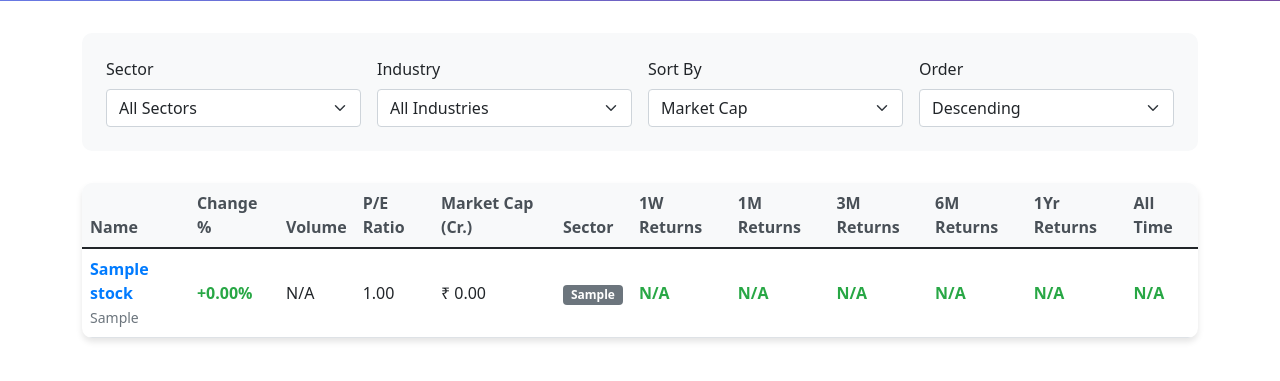
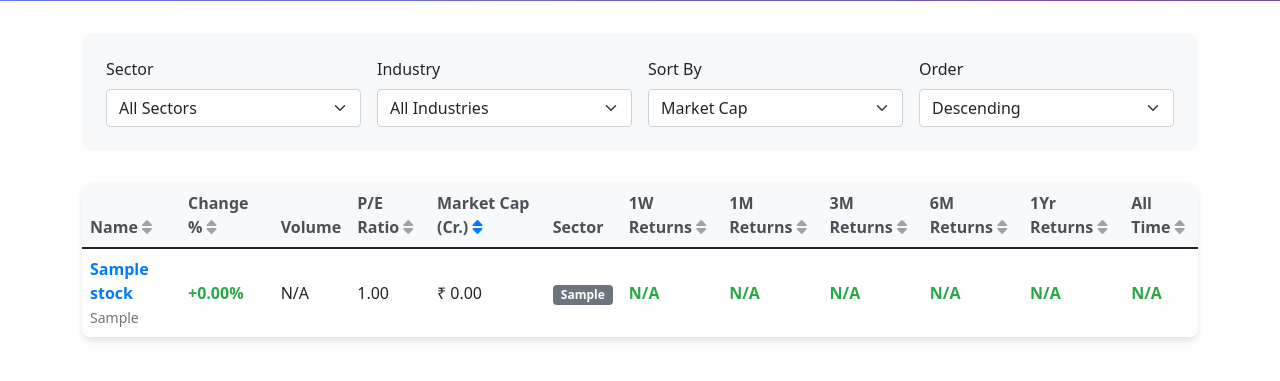
Before and after one commit to gurudayal37/indian-stock-ai-chatbot, a FastAPI app: page /all-stocks-list in a window 1280 px wide. Shown: the part 189-570 px from the top of the page. Run offline with FastAPI, Linux system fonts and the light colour scheme; tables that the repository leaves empty hold one stand-in row (values such as "Sample post").

Commit message:
feat: Add comprehensive sorting functionality to all return columns
- Add clickable sortable headers for all return columns (1W, 1M, 3M, 6M, 1Y, All-time)
- Include return columns in sort dropdown menu
- Add visual feedback with hover effects and active state styling
- Implement smart sorting logic that handles null/undefined return values
- Toggle sort order when clicking same header, set to desc for new headers
- Add proper CSS styling for sortable headers with Font Awesome icons
- Update JavaScript to handle return field sorting correctly

Features:
- Click any return column header to sort by that metric
- Visual indicators show which column is currently sorted
- Smooth hover effects and transitions
- Handles missing data gracefully (treats as 0 for sorting)
- Maintains existing dropdown sorting functionality

```diff
--- a/app/templates/all_stocks_list.html
+++ b/app/templates/all_stocks_list.html
@@ -36,6 +36,25 @@
         .sector-badge {
             font-size: 0.75rem;
             padding: 0.25rem 0.5rem;
+        }
+        .sortable {
+            cursor: pointer;
+            user-select: none;
+            position: relative;
+        }
+        .sortable:hover {
+            background-color: #e9ecef;
+        }
+        .sortable i {
+            opacity: 0.5;
+            transition: opacity 0.2s;
+        }
+        .sortable:hover i {
+            opacity: 1;
+        }
+        .sortable.active i {
+            opacity: 1;
+            color: #007bff;
         }
         .loading-spinner {
             display: none;
@@ -115,6 +134,12 @@
                         <option value="pe_ratio">P/E Ratio</option>
                         <option value="pb_ratio">P/B Ratio</option>
                         <option value="change_percent">Change %</option>
+                        <option value="returns_1w">1W Returns</option>
+                        <option value="returns_1m">1M Returns</option>
+                        <option value="returns_3m">3M Returns</option>
+                        <option value="returns_6m">6M Returns</option>
+                        <option value="returns_1y">1Yr Returns</option>
+                        <option value="returns_all_time">All Time Returns</option>
                         <option value="name">Name</option>
                     </select>
                 </div>
@@ -142,18 +167,18 @@
                 <table class="table table-hover mb-0">
                     <thead>
                         <tr>
-                            <th>Name</th>
-                            <th>Change %</th>
+                            <th class="sortable" data-sort="name">Name <i class="fas fa-sort"></i></th>
+                            <th class="sortable" data-sort="change_percent">Change % <i class="fas fa-sort"></i></th>
                             <th>Volume</th>
-                            <th>P/E Ratio</th>
-                            <th>Market Cap (Cr.)</th>
+                            <th class="sortable" data-sort="pe_ratio">P/E Ratio <i class="fas fa-sort"></i></th>
+                            <th class="sortable" data-sort="market_cap">Market Cap (Cr.) <i class="fas fa-sort"></i></th>
                             <th>Sector</th>
-                            <th>1W Returns</th>
-                            <th>1M Returns</th>
-                            <th>3M Returns</th>
-                            <th>6M Returns</th>
-                            <th>1Yr Returns</th>
-                            <th>All Time</th>
+                            <th class="sortable" data-sort="returns_1w">1W Returns <i class="fas fa-sort"></i></th>
+                            <th class="sortable" data-sort="returns_1m">1M Returns <i class="fas fa-sort"></i></th>
+                            <th class="sortable" data-sort="returns_3m">3M Returns <i class="fas fa-sort"></i></th>
+                            <th class="sortable" data-sort="returns_6m">6M Returns <i class="fas fa-sort"></i></th>
+                            <th class="sortable" data-sort="returns_1y">1Yr Returns <i class="fas fa-sort"></i></th>
+                            <th class="sortable" data-sort="returns_all_time">All Time <i class="fas fa-sort"></i></th>
                         </tr>
                     </thead>
                     <tbody id="stocksTableBody">
@@ -193,6 +218,7 @@
                 filteredStocks = [...allStocks];
                 renderStocks();
                 updatePagination();
+                updateActiveHeader();
             } catch (error) {
                 console.error('Error loading stocks:', error);
                 alert('Error loading stocks data. Please try again.');
@@ -224,6 +250,29 @@
             document.getElementById('industryFilter').addEventListener('change', filterAndSortStocks);
             document.getElementById('sortBy').addEventListener('change', filterAndSortStocks);
             document.getElementById('sortOrder').addEventListener('change', filterAndSortStocks);
+
+            // Add click listeners to sortable headers
+            document.querySelectorAll('.sortable').forEach(header => {
+                header.addEventListener('click', function() {
+                    const sortField = this.getAttribute('data-sort');
+                    const currentSort = document.getElementById('sortBy').value;
+                    const currentOrder = document.getElementById('sortOrder').value;
+
+                    // If clicking the same field, toggle order; otherwise set to desc
+                    if (currentSort === sortField) {
+                        document.getElementById('sortOrder').value = currentOrder === 'asc' ? 'desc' : 'asc';
+                    } else {
+                        document.getElementById('sortBy').value = sortField;
+                        document.getElementById('sortOrder').value = 'desc';
+                    }
+
+                    // Update active header styling
+                    updateActiveHeader();
+
+                    // Apply sorting
+                    filterAndSortStocks();
+                });
+            });
         }
 
         function filterAndSortStocks() {
@@ -248,8 +297,8 @@
 
             // Sort stocks
             filteredStocks.sort((a, b) => {
-                let aValue = a[sortBy] || 0;
-                let bValue = b[sortBy] || 0;
+                let aValue = a[sortBy];
+                let bValue = b[sortBy];
 
                 if (sortBy === 'name') {
                     aValue = a.name || '';
@@ -257,8 +306,14 @@
                     return sortOrder === 'asc' ? aValue.localeCompare(bValue) : bValue.localeCompare(aValue);
                 }
 
-                if (typeof aValue === 'string') aValue = parseFloat(aValue) || 0;
-                if (typeof bValue === 'string') bValue = parseFloat(bValue) || 0;
+                // Handle return fields - treat null/undefined as 0 for sorting
+                if (sortBy.startsWith('returns_')) {
+                    aValue = aValue !== null && aValue !== undefined ? parseFloat(aValue) : 0;
+                    bValue = bValue !== null && bValue !== undefined ? parseFloat(bValue) : 0;
+                } else {
+                    if (typeof aValue === 'string') aValue = parseFloat(aValue) || 0;
+                    if (typeof bValue === 'string') bValue = parseFloat(bValue) || 0;
+                }
 
                 return sortOrder === 'asc' ? aValue - bValue : bValue - aValue;
             });
@@ -266,6 +321,7 @@
             currentPage = 1;
             renderStocks();
             updatePagination();
+            updateActiveHeader();
         }
 
         function renderStocks() {
@@ -387,6 +443,20 @@
             }
         }
 
+        function updateActiveHeader() {
+            // Remove active class from all headers
+            document.querySelectorAll('.sortable').forEach(header => {
+                header.classList.remove('active');
+            });
+
+            // Add active class to current sort header
+            const currentSort = document.getElementById('sortBy').value;
+            const activeHeader = document.querySelector(`[data-sort="${currentSort}"]`);
+            if (activeHeader) {
+                activeHeader.classList.add('active');
+            }
+        }
+
         function showLoading(show) {
             document.getElementById('loadingSpinner').style.display = show ? 'block' : 'none';
             document.getElementById('tableContainer').style.display = show ? 'none' : 'block';
```
